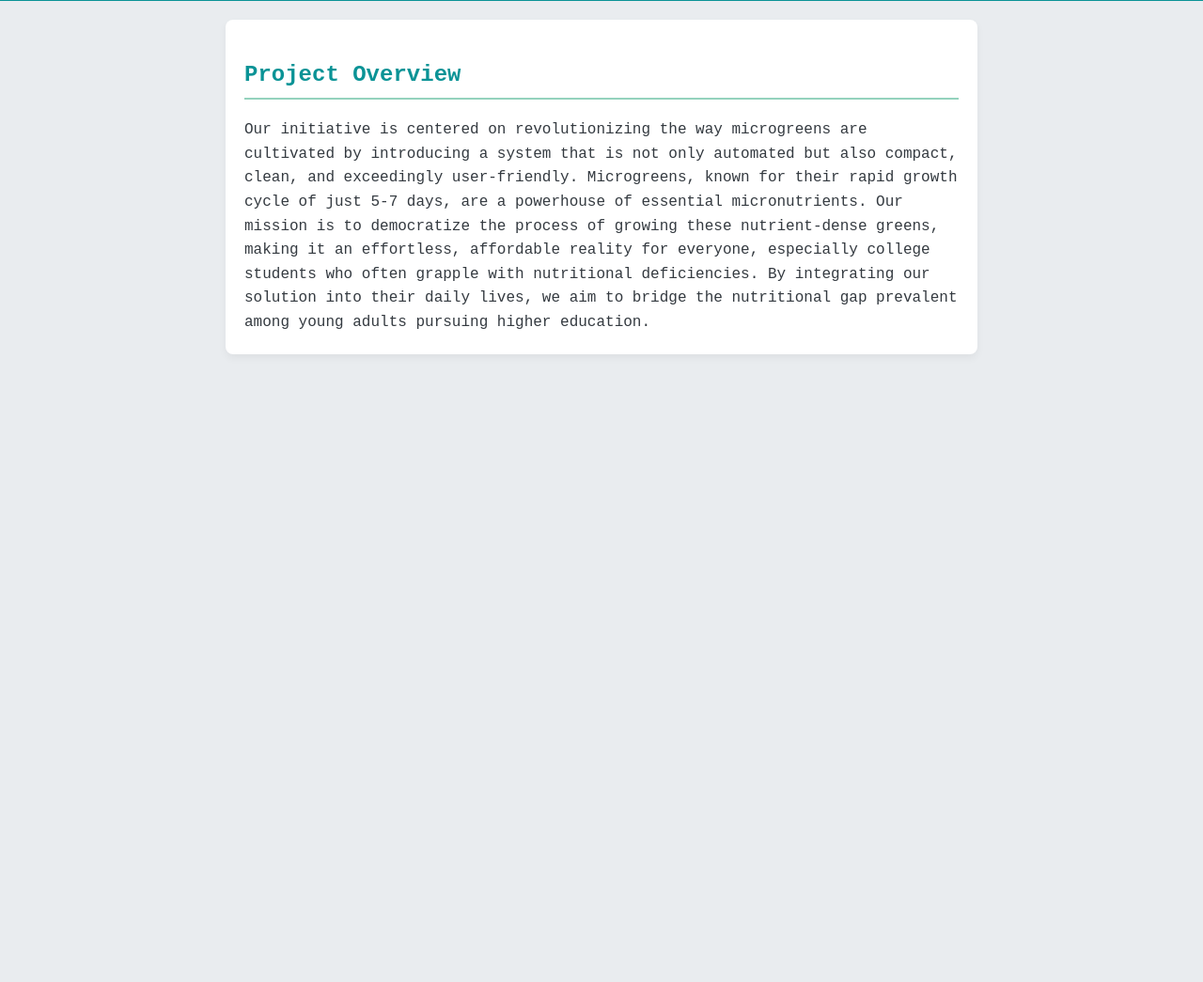
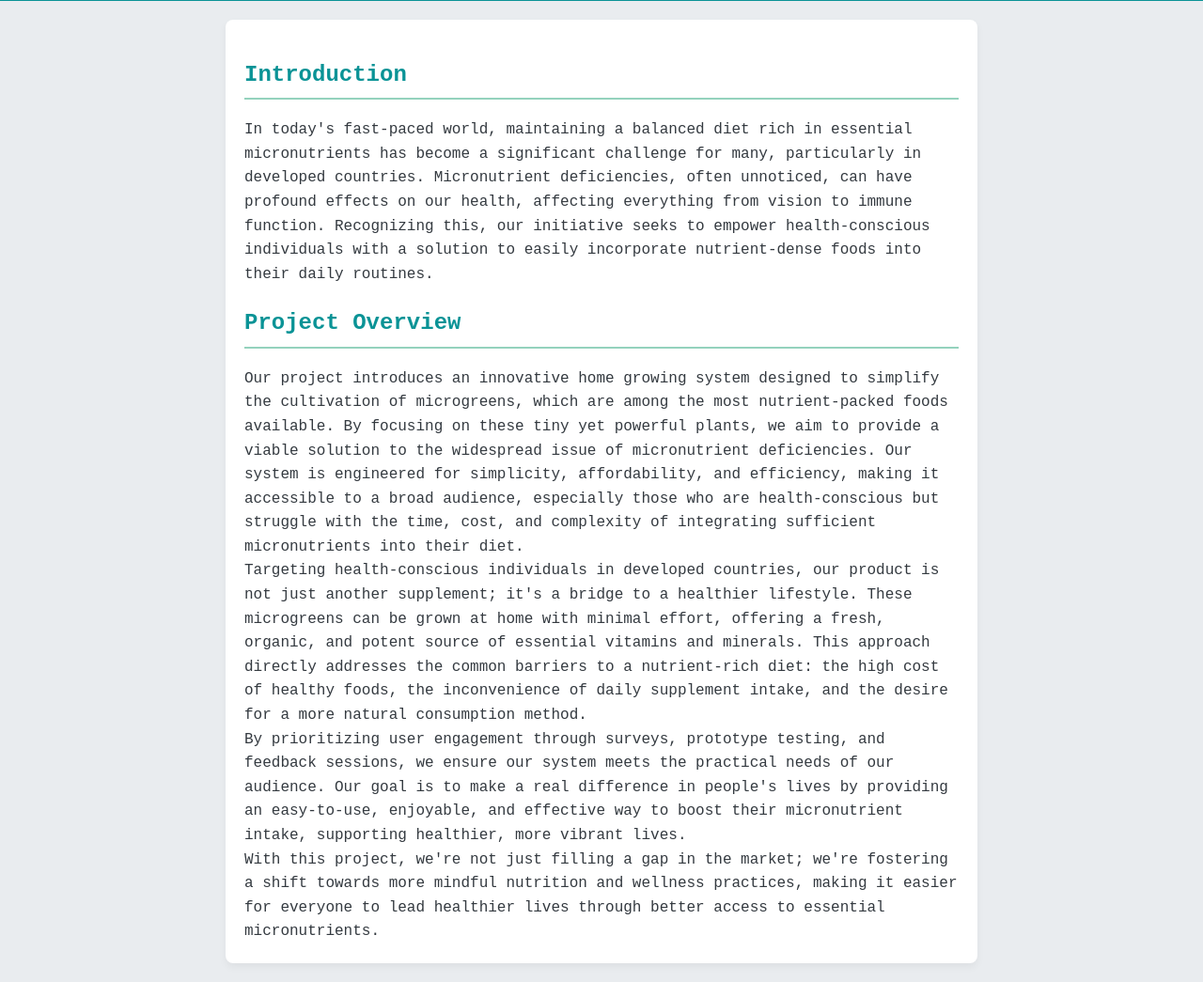
Before and after one commit to Alra5466/HomeGrow, a plain HTML site: page index.html in a window 1280 px wide. Shown: the part 220-1265 px from the top of the page at 94% size. Before the commit the page ends 800 px from the top, so only its background shows below. Drawn offline with Linux system fonts and the light colour scheme.

Commit message:
Update index.html

```diff
--- a/index.html
+++ b/index.html
@@ -28,6 +28,15 @@
 </div>
 
 <div class="section" id="projectoverview">
+    <h2>Introduction</h2>
+    <p>In today's fast-paced world, maintaining a balanced diet rich in essential micronutrients has become a significant challenge for many, particularly in developed countries. Micronutrient deficiencies, often unnoticed, can have profound effects on our health, affecting everything from vision to immune function. Recognizing this, our initiative seeks to empower health-conscious individuals with a solution to easily incorporate nutrient-dense foods into their daily routines.</p>
+
     <h2>Project Overview</h2>
-    <p>Our initiative is centered on revolutionizing the way microgreens are cultivated by introducing a system that is not only automated but also compact, clean, and exceedingly user-friendly. Microgreens, known for their rapid growth cycle of just 5-7 days, are a powerhouse of essential micronutrients. Our mission is to democratize the process of growing these nutrient-dense greens, making it an effortless, affordable reality for everyone, especially college students who often grapple with nutritional deficiencies. By integrating our solution into their daily lives, we aim to bridge the nutritional gap prevalent among young adults pursuing higher education.</p>
+    <p>Our project introduces an innovative home growing system designed to simplify the cultivation of microgreens, which are among the most nutrient-packed foods available. By focusing on these tiny yet powerful plants, we aim to provide a viable solution to the widespread issue of micronutrient deficiencies. Our system is engineered for simplicity, affordability, and efficiency, making it accessible to a broad audience, especially those who are health-conscious but struggle with the time, cost, and complexity of integrating sufficient micronutrients into their diet.</p>
+    <p>Targeting health-conscious individuals in developed countries, our product is not just another supplement; it's a bridge to a healthier lifestyle. These microgreens can be grown at home with minimal effort, offering a fresh, organic, and potent source of essential vitamins and minerals. This approach directly addresses the common barriers to a nutrient-rich diet: the high cost of healthy foods, the inconvenience of daily supplement intake, and the desire for a more natural consumption method.</p>
+    <p>By prioritizing user engagement through surveys, prototype testing, and feedback sessions, we ensure our system meets the practical needs of our audience. Our goal is to make a real difference in people's lives by providing an easy-to-use, enjoyable, and effective way to boost their micronutrient intake, supporting healthier, more vibrant lives.</p>
+    <p>With this project, we're not just filling a gap in the market; we're fostering a shift towards more mindful nutrition and wellness practices, making it easier for everyone to lead healthier lives through better access to essential micronutrients.</p>
 </div>
+
+</body>
+</html>
```
